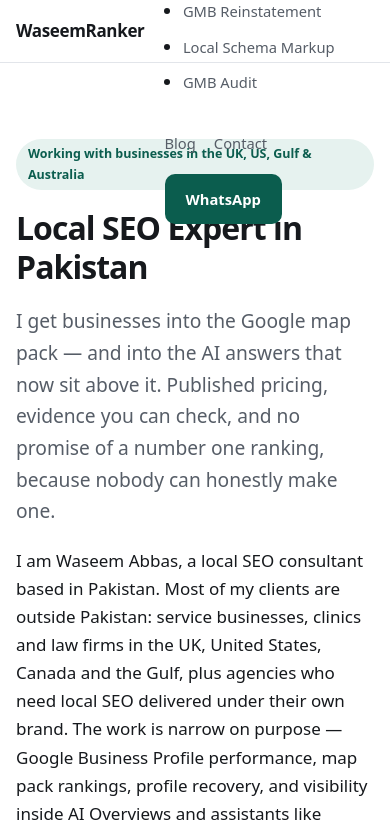
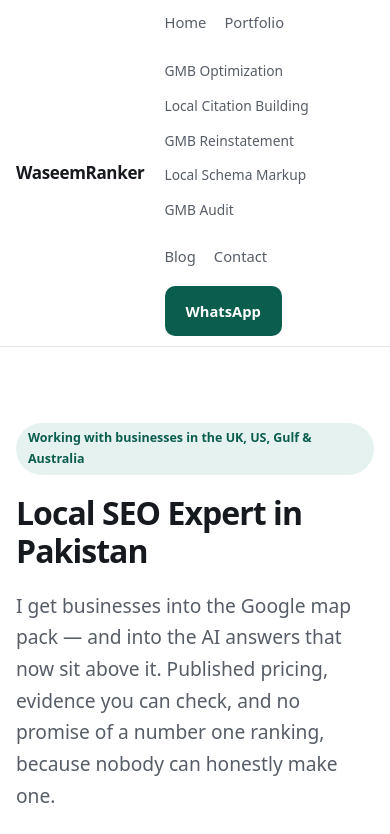
Before and after one commit to abbasid9276-spec/waseem-local-seo, a Next.js app: page / in a window 390 px wide. Shown: the top 834 px of the page. Built offline with nearby package versions, Linux system fonts and the light colour scheme.

Commit message:
Styles for the services dropdown

```diff
--- a/app/globals.css
+++ b/app/globals.css
@@ -232,3 +232,87 @@ footer .legal { border-top: 1px solid #1d242d; margin-top: 32px; padding-top: 20
 .hero-center h1 { max-width: 24ch; margin-left: auto; margin-right: auto; }
 .hero-center .lede { max-width: 72ch; margin-left: auto; margin-right: auto; }
 .hero-center .btn-row { justify-content: center; }
+
+/* services dropdown in the primary nav.
+   The trigger is a <button>, not a link, because there is no /services
+   hub page — a page of nothing but links would be thin. Opens on hover
+   and on keyboard focus (focus-within), so it is reachable with Tab. */
+.has-drop { position: relative; }
+.drop-trigger {
+  font: inherit;
+  font-size: .92rem;
+  color: var(--fg-muted);
+  background: none;
+  border: 0;
+  padding: 0;
+  cursor: pointer;
+  display: inline-flex;
+  align-items: center;
+  gap: 6px;
+}
+.has-drop:hover .drop-trigger,
+.has-drop:focus-within .drop-trigger { color: var(--fg); }
+.caret {
+  width: 0; height: 0;
+  border-left: 4px solid transparent;
+  border-right: 4px solid transparent;
+  border-top: 5px solid currentColor;
+  opacity: .7;
+}
+.drop {
+  position: absolute;
+  top: 100%;
+  left: 50%;
+  transform: translateX(-50%);
+  margin: 0;
+  padding: 6px;
+  list-style: none;
+  min-width: 232px;
+  background: var(--bg);
+  border: 1px solid var(--line);
+  border-radius: var(--radius);
+  box-shadow: 0 10px 30px rgba(0, 0, 0, .18);
+  opacity: 0;
+  visibility: hidden;
+  pointer-events: none;
+  transition: opacity .12s ease;
+}
+.has-drop:hover .drop,
+.has-drop:focus-within .drop {
+  opacity: 1;
+  visibility: visible;
+  pointer-events: auto;
+}
+.drop li { margin: 0; }
+.drop a {
+  display: block;
+  padding: 9px 12px;
+  border-radius: 8px;
+  font-size: .92rem;
+  color: var(--fg);
+  white-space: nowrap;
+}
+.drop a:hover { background: color-mix(in srgb, var(--fg) 8%, transparent); }
+
+/* On narrow screens the hover dropdown is useless, so the list is
+   simply shown inline underneath the trigger. */
+@media (max-width: 760px) {
+  .site-head .wrap { height: auto; padding-top: 10px; padding-bottom: 10px; }
+  .has-drop { width: 100%; }
+  .drop {
+    position: static;
+    transform: none;
+    opacity: 1;
+    visibility: visible;
+    pointer-events: auto;
+    border: 0;
+    box-shadow: none;
+    padding: 4px 0 0;
+    min-width: 0;
+    display: flex;
+    flex-wrap: wrap;
+    gap: 4px 14px;
+  }
+  .drop a { padding: 4px 0; font-size: .86rem; color: var(--fg-muted); }
+  .drop-trigger { display: none; }
+}
```
